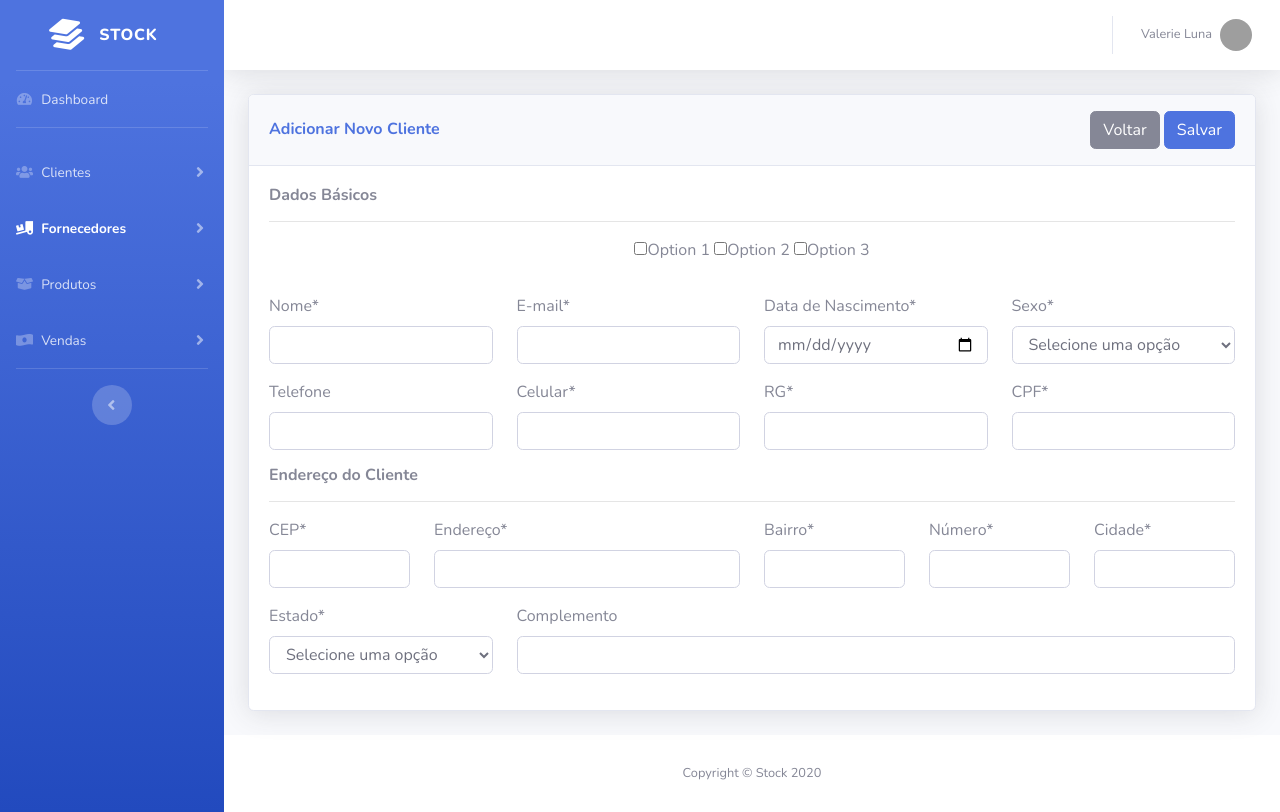
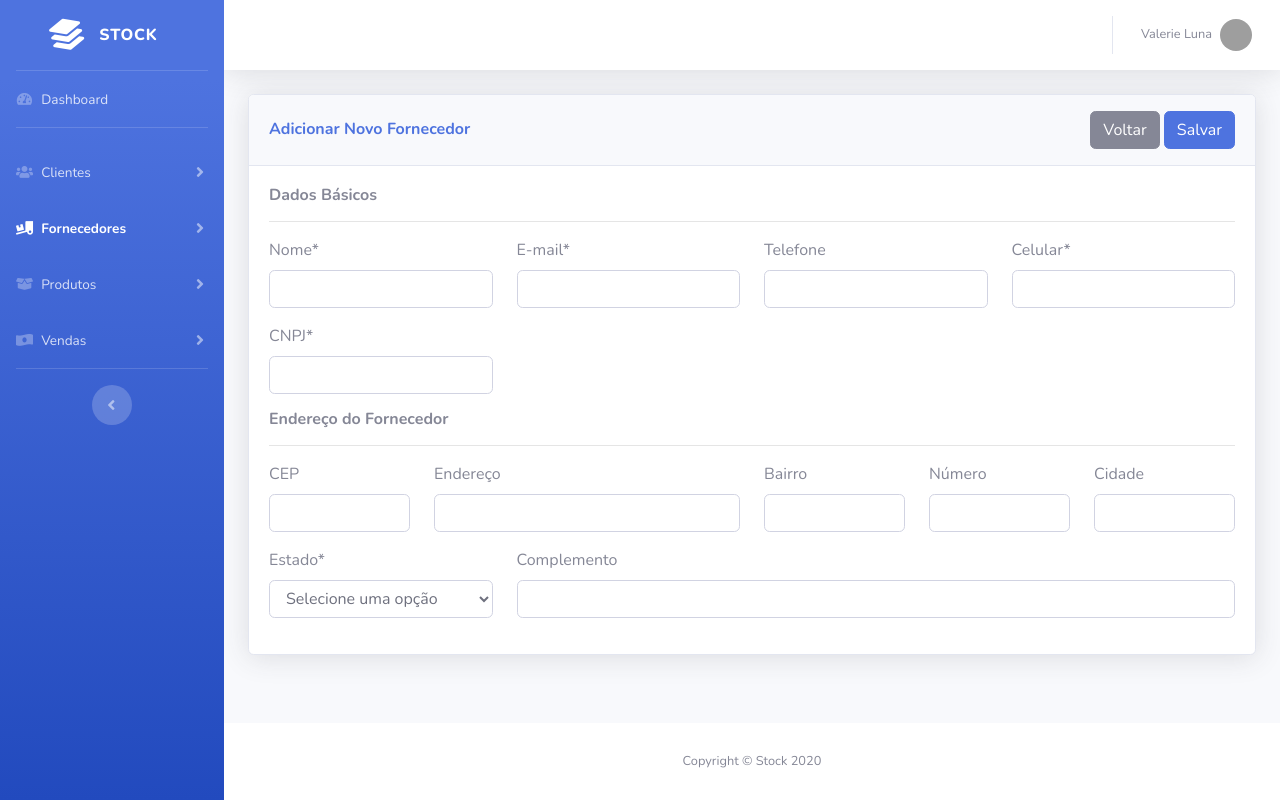
Before and after one commit to jeversonjv/stock, a CodeIgniter app: page /database/fornecedores/adicionar in a window 1280 px wide. Run offline with CodeIgniter, Linux system fonts and the light colour scheme; some libraries are stand-ins or nearby versions; grey boxes are pictures that could not be loaded.

Commit message:
criando formulario de fornecedores

```diff
--- a/application/views/Fornecedores/Formulario.php
+++ b/application/views/Fornecedores/Formulario.php
@@ -1,65 +1,53 @@
 <div class="card shadow mb-4">
 
-    <?php if($this->session->flashdata("mensagemErro")) { ?>
+    <?php if ($this->session->flashdata("mensagemErro")) {?>
         <div class="col-lg-12 mb-2 mt-2 text-center">
             <div class="card bg-danger text-white shadow">
                 <div class="card-body">
-                    <?= $this->session->flashdata("mensagemErro") ?>
+                    <?=$this->session->flashdata("mensagemErro")?>
                 </div>
             </div>
         </div>
-    <?php } ?>
+    <?php }?>
 
     <div class="card-header py-3 d-flex justify-content-between align-items-center">
-        <h6 class="align-middle m-0 font-weight-bold text-primary"><?= !empty($fornecedor_id) ? "Editar" : (isset($somente_visualizar) ? "Visualizar" : "Adicionar Novo") ?> Cliente</h6>
+        <h6 class="align-middle m-0 font-weight-bold text-primary"><?=!empty($fornecedor_id) ? "Editar" : (isset($somente_visualizar) ? "Visualizar" : "Adicionar Novo")?> Fornecedor</h6>
         <div>
             <a class="btn btn-secondary text-white" href="#" onClick="window.history.back()"> Voltar </a>
-            <?php if(!isset($somente_visualizar)) { ?>
+            <?php if (!isset($somente_visualizar)) {?>
                 <a class="btn btn-primary text-white" id="salvar" > Salvar </a>
-            <?php } ?>
+            <?php }?>
         </div>
     </div>
     <div class="card-body">
-        <form id="formulario" method="post" action="/clientes/salvar">
-            <input type="hidden" name="cliente_id" value="<?= !empty($fornecedor_id) ? $fornecedor_id : 0 ?>" />
+        <form id="formulario" method="post" action="/fornecedores/salvar">
+            <input type="hidden" name="fornecedor_id" value="<?=!empty($fornecedor_id) ? $fornecedor_id : 0?>" />
 
             <h6 class="align-middle m-0 font-weight-bold">Dados Básicos</h6>
             <hr/>
-            <div class="mb-4 d-flex justify-content-center align-items-center">
-                <div class="">
-                    <label class=""><input type="checkbox" name="optradio">Option 1</label>
-                    <label class=""><input type="checkbox" name="optradio">Option 2</label>
-                    <label class=""><input type="checkbox" name="optradio">Option 3</label>
-                </div>
-            </div>
             <div class="row">
                 <div class="col-md-3 col-xs-12">
                     <div class="form-group">
                         <label> Nome* </label>
-                        <input type="text" name="nome" id="nome" class="form-control" value="<?= !empty($fornecedor->nome) ? $fornecedor->nome : ""?>" <?= isset($somente_visualizar) ? "readonly" : "" ?> />
+                        <input type="text" name="nome" id="nome" class="form-control" value="<?=!empty($fornecedor->nome) ? $fornecedor->nome : ""?>" <?=isset($somente_visualizar) ? "readonly" : ""?> />
                     </div>
                 </div>
                 <div class="col-md-3 col-xs-12">
                     <div class="form-group">
                         <label> E-mail* </label>
-                        <input type="email" name="email" id="email" class="form-control" value="<?= !empty($fornecedor->email) ? $fornecedor->email : ""?>" <?= isset($somente_visualizar) ? "readonly" : "" ?> />
+                        <input type="email" name="email" id="email" class="form-control" value="<?=!empty($fornecedor->email) ? $fornecedor->email : ""?>" <?=isset($somente_visualizar) ? "readonly" : ""?> />
                     </div>
                 </div>
                 <div class="col-md-3 col-xs-12">
                     <div class="form-group">
-                        <label> Data de Nascimento* </label>
-                        <input type="date" name="data_nascimento" id="data_nascimento" class="form-control" value="<?= !empty($fornecedor->data_nascimento) ? $fornecedor->data_nascimento : ""?>" <?= isset($somente_visualizar) ? "readonly" : "" ?> />
+                        <label> Telefone </label>
+                        <input type="text" name="telefone" id="telefone" class="form-control" value="<?=!empty($fornecedor->telefone) ? $fornecedor->telefone : ""?>" <?=isset($somente_visualizar) ? "readonly" : ""?> />
                     </div>
                 </div>
                 <div class="col-md-3 col-xs-12">
                     <div class="form-group">
-                        <label> Sexo* </label>
-                        <select name="sexo" id="sexo" class="form-control" <?= isset($somente_visualizar) ? "disabled" : "" ?>>
-                            <option value="" <?= !empty($fornecedor->sexo) ? "" : "selected"?>> Selecione uma opção </option>
-                            <option value="M" <?= !empty($fornecedor->sexo) && $fornecedor->sexo === "M" ? "selected" : ""?>>Masculino</option>
-                            <option value="F" <?= !empty($fornecedor->sexo) && $fornecedor->sexo === "F" ? "selected" : ""?>>Feminino</option>
-                            <option value="N" <?= !empty($fornecedor->sexo) && $fornecedor->sexo === "N" ? "selected" : ""?>>Prefiro não declarar</option>
-                        </select>
+                        <label> Celular* </label>
+                        <input type="text" name="celular" id="celular" class="form-control" value="<?=!empty($fornecedor->celular) ? $fornecedor->celular : ""?>" <?=isset($somente_visualizar) ? "readonly" : ""?> />
                     </div>
                 </div>
             </div>
@@ -67,78 +55,60 @@
             <div class="row">
                 <div class="col-md-3 col-xs-12">
                     <div class="form-group">
-                        <label> Telefone </label>
-                        <input type="text" name="telefone" id="telefone" class="form-control" value="<?= !empty($fornecedor->telefone) ? $fornecedor->telefone : ""?>" <?= isset($somente_visualizar) ? "readonly" : "" ?> />
-                    </div>
-                </div>
-                <div class="col-md-3 col-xs-12">
-                    <div class="form-group">
-                        <label> Celular* </label>
-                        <input type="text" name="celular" id="celular" class="form-control" value="<?= !empty($fornecedor->celular) ? $fornecedor->celular : ""?>" <?= isset($somente_visualizar) ? "readonly" : "" ?> />
-                    </div>
-                </div>
-                <div class="col-md-3 col-xs-12">
-                    <div class="form-group">
-                        <label> RG* </label>
-                        <input type="text" name="rg" id="rg" class="form-control" value="<?= !empty($fornecedor->rg) ? $fornecedor->rg : ""?>" <?= isset($somente_visualizar) ? "readonly" : "" ?> />
-                    </div>
-                </div>
-                <div class="col-md-3 col-xs-12">
-                    <div class="form-group">
-                        <label> CPF* </label>
-                        <input type="text" name="cpf" id="cpf" class="form-control" value="<?= !empty($fornecedor->cpf) ? $fornecedor->cpf : ""?>" <?= isset($somente_visualizar) ? "readonly" : "" ?> />
+                        <label> CNPJ* </label>
+                        <input type="text" name="cnpj" id="cnpj" class="form-control" value="<?=!empty($fornecedor->cnpj) ? $fornecedor->cnpj : ""?>" <?=isset($somente_visualizar) ? "readonly" : ""?> />
                     </div>
                 </div>
             </div>
 
-            <h6 class="align-middle m-0 font-weight-bold">Endereço do Cliente</h6>
+            <h6 class="align-middle m-0 font-weight-bold">Endereço do Fornecedor</h6>
             <hr/>
             <div class="row">
                 <div class="col-md-2 col-xs-12">
                     <div class="form-group">
-                        <label> CEP* </label>
-                        <input type="text" name="cep" id="cep" class="form-control" value="<?= !empty($fornecedor->cep) ? $fornecedor->cep : ""?>" <?= isset($somente_visualizar) ? "readonly" : "" ?> />
+                        <label> CEP </label>
+                        <input type="text" name="cep" id="cep" class="form-control" value="<?=!empty($fornecedor->cep) ? $fornecedor->cep : ""?>" <?=isset($somente_visualizar) ? "readonly" : ""?> />
                     </div>
                 </div>
                 <div class="col-md-4 col-xs-12">
                     <div class="form-group">
-                        <label> Endereço* </label>
-                        <input type="text" name="endereco" id="endereco" class="form-control" value="<?= !empty($fornecedor->endereco) ? $fornecedor->endereco : ""?>" <?= isset($somente_visualizar) ? "readonly" : "" ?> />
+                        <label> Endereço </label>
+                        <input type="text" name="endereco" id="endereco" class="form-control" value="<?=!empty($fornecedor->endereco) ? $fornecedor->endereco : ""?>" <?=isset($somente_visualizar) ? "readonly" : ""?> />
                     </div>
                 </div>
                 <div class="col-md-2 col-xs-12">
                     <div class="form-group">
-                        <label> Bairro* </label>
-                        <input type="text" name="bairro" id="bairro" class="form-control" value="<?= !empty($fornecedor->bairro) ? $fornecedor->bairro : ""?>" <?= isset($somente_visualizar) ? "readonly" : "" ?> />
+                        <label> Bairro </label>
+                        <input type="text" name="bairro" id="bairro" class="form-control" value="<?=!empty($fornecedor->bairro) ? $fornecedor->bairro : ""?>" <?=isset($somente_visualizar) ? "readonly" : ""?> />
                     </div>
                 </div>
                 <div class="col-md-2 col-xs-12">
                     <div class="form-group">
-                        <label> Número* </label>
-                        <input type="text" name="numero" id="numero" class="form-control" value="<?= !empty($fornecedor->numero) ? $fornecedor->numero : ""?>" <?= isset($somente_visualizar) ? "readonly" : "" ?> />
+                        <label> Número </label>
+                        <input type="text" name="numero" id="numero" class="form-control" value="<?=!empty($fornecedor->numero) ? $fornecedor->numero : ""?>" <?=isset($somente_visualizar) ? "readonly" : ""?> />
                     </div>
                 </div>
                 <div class="col-md-2 col-xs-12">
                     <div class="form-group">
-                        <label> Cidade* </label>
-                        <input type="text" name="cidade" id="cidade" class="form-control" value="<?= !empty($fornecedor->cidade) ? $fornecedor->cidade : ""?>" <?= isset($somente_visualizar) ? "readonly" : "" ?> />
+                        <label> Cidade </label>
+                        <input type="text" name="cidade" id="cidade" class="form-control" value="<?=!empty($fornecedor->cidade) ? $fornecedor->cidade : ""?>" <?=isset($somente_visualizar) ? "readonly" : ""?> />
                     </div>
                 </div>
                 <div class="col-md-3 col-xs-12">
                     <div class="form-group">
                         <label> Estado* </label>
-                        <select name="estado" id="estado" class="form-control" <?= isset($somente_visualizar) ? "disabled" : "" ?>>
-                            <option value="" <?= !empty($fornecedor->sexo) ? "" : "selected"?>>Selecione uma opção</option>
-                            <?php foreach(estadosBrasileiros() as $sigla => $estado) { ?>
-                                <option value="<?= $sigla ?>" <?= !empty($fornecedor->estado) && $fornecedor->estado === $sigla ? "selected" : ""?>> <?= $estado ?> </option>
-                            <?php } ?>
+                        <select name="estado" id="estado" class="form-control" <?=isset($somente_visualizar) ? "disabled" : ""?>>
+                            <option value="" <?=!empty($fornecedor->sexo) ? "" : "selected"?>>Selecione uma opção</option>
+                            <?php foreach (estadosBrasileiros() as $sigla => $estado) {?>
+                                <option value="<?=$sigla?>" <?=!empty($fornecedor->estado) && $fornecedor->estado === $sigla ? "selected" : ""?>> <?=$estado?> </option>
+                            <?php }?>
                         </select>
                     </div>
                 </div>
                 <div class="col-md-9 col-xs-12">
                     <div class="form-group">
                         <label> Complemento </label>
-                        <input type="text" name="complemento" id="complemento" class="form-control" value="<?= !empty($fornecedor->complemento) ? $fornecedor->complemento : ""?>" <?= isset($somente_visualizar) ? "readonly" : "" ?> />
+                        <input type="text" name="complemento" id="complemento" class="form-control" value="<?=!empty($fornecedor->complemento) ? $fornecedor->complemento : ""?>" <?=isset($somente_visualizar) ? "readonly" : ""?> />
                     </div>
                 </div>
             </div>
--- /dev/null
+++ b/assets/scripts/Fornecedores/Formulario.js
@@ -0,0 +1,53 @@
+$(document).ready(() => {
+
+    $("#formulario").validate({
+        rules: {
+            nome: { required: true },
+            email: { required: true, email: true },
+            telefone: { required: false, minlength: 14 },
+            celular: { required: true, minlength: 15 },
+            cnpj: { required: true, minlength: 17 }
+        },
+        messages: {
+            nome: { required: "Campo obrigatório" },
+            email: { required: "Campo é obrigatório", email: "Digite um formato válido" },
+            telefone: { minlength: "Preencha Corretamente" },
+            celular: { required: "Campo é obrigatório", minlength: "Preencha Corretamente" },
+            cnpj: { required: "Campo é obrigatório", minlength: "Preencha Corretamente" }
+        }
+    });
+
+    $("#salvar").click(() => $("#formulario").submit());
+
+    $("#cep").blur((e) => {
+        let cep = $(e.target).val();
+
+        if (cep) {
+            cep = cep.replace(/[^\d]/g, "");
+            if (cep.length === 8) {
+                $("#endereco").val("");
+                $("#bairro").val("");
+                $("#cidade").val("");
+                $("#estado").val("AC");
+                $("#complemento").val("");
+
+                $.get(`https://viacep.com.br/ws/${cep}/json/`, (retorno) => {
+                    if (retorno.logradouro) $("#endereco").val(retorno.logradouro);
+                    if (retorno.bairro) $("#bairro").val(retorno.bairro);
+                    if (retorno.localidade) $("#cidade").val(retorno.localidade);
+                    if (retorno.uf) $("#estado").val(retorno.uf);
+                    if (retorno.complemento) $("#complemento").val(retorno.complemento);
+                }, "JSON");
+            }
+        }
+    });
+
+    const aplicaMascaras = () => {
+        $("#telefone").mask("(99) 9999-9999");
+        $("#celular").mask("(99) 99999-9999");
+        $("#cnpj").mask("99.999.999/9999-99");
+        $("#cep").mask("99999-999");
+    }
+
+    aplicaMascaras();
+});
```
Also changed, not shown: assets/scripts/Fornecedores/Listagem.js (added, +21 -0 lines).
